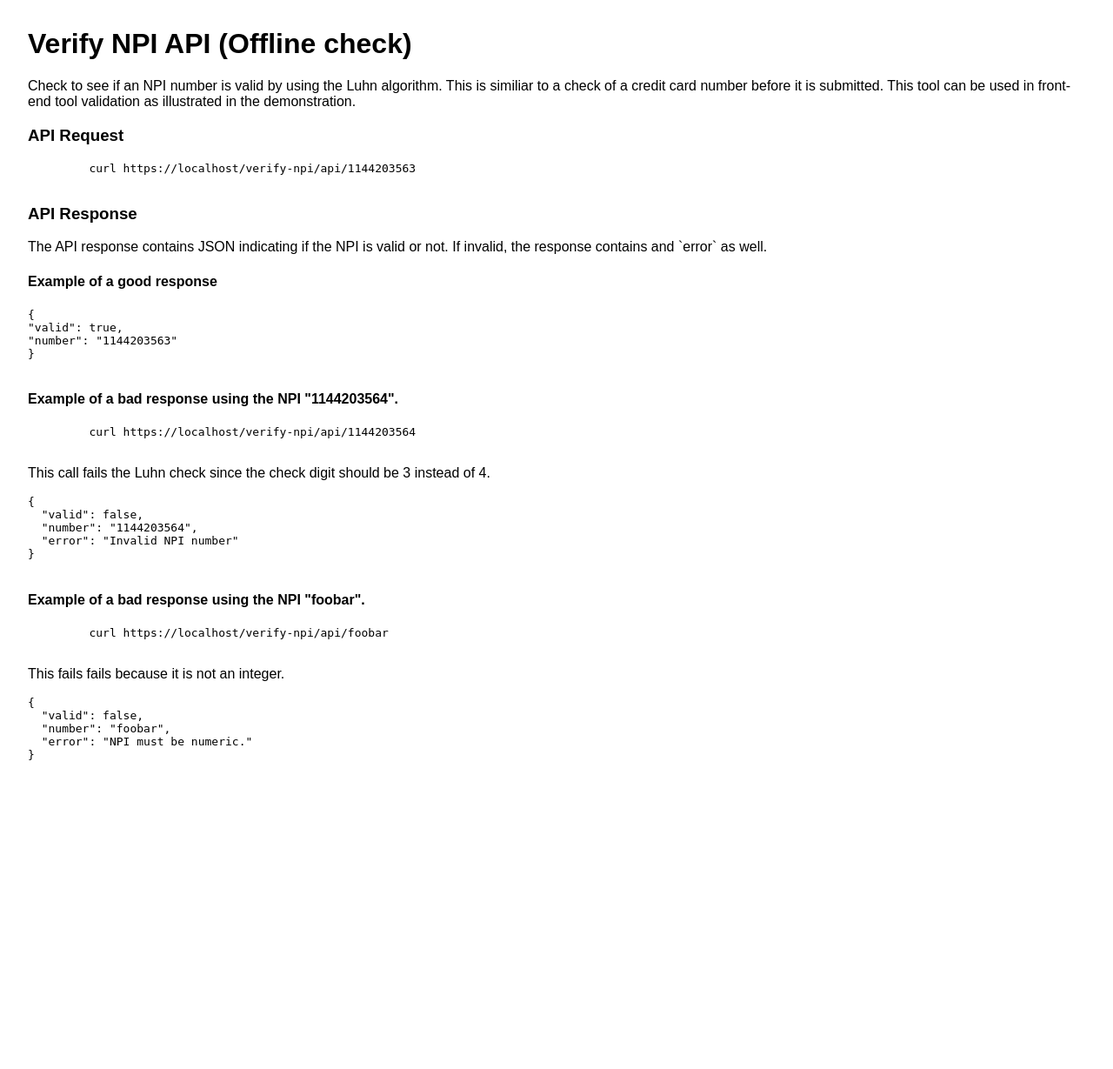
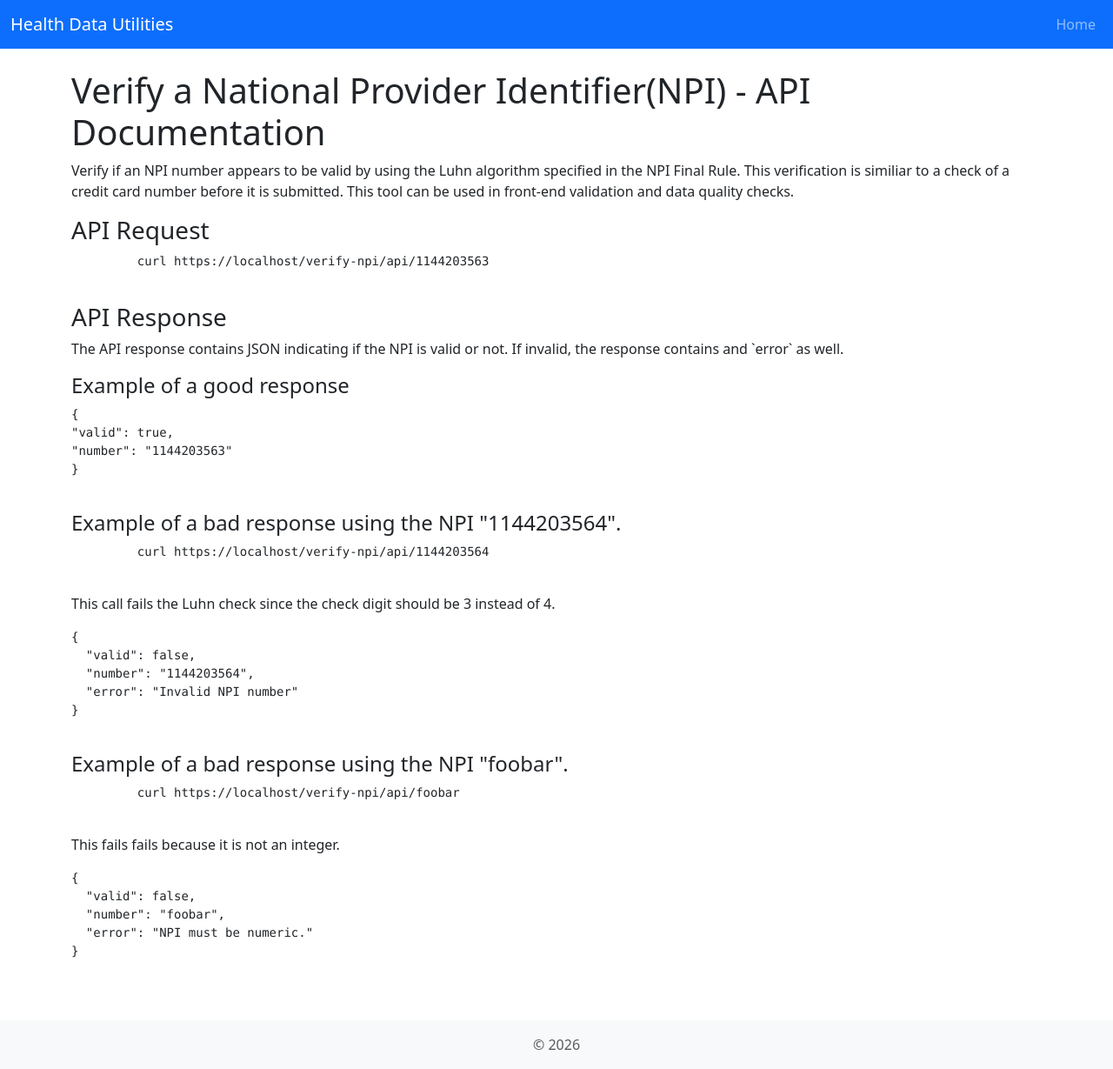
Before and after one commit to CDCgov/hdu, a Django app: page /verify-npi/api-doc/ in a window 1280 px wide. Shown: the whole page at 87% size. Before the commit the page ends 874 px from the top, so only its background shows below. Run offline with Django 5.2, Linux system fonts and the light colour scheme.

Commit message:
use base.html teamplate in templates

```diff
--- a/apps/vnpi/templates/vnpi/api-doc.html
+++ b/apps/vnpi/templates/vnpi/api-doc.html
@@ -1,20 +1,10 @@
-<!DOCTYPE html>
-<html lang="en">
-<head>
-    <meta charset="UTF-8">
-    <title>Verify NPI API (Offline check)</title>
-    <style>
-        body { font-family: Arial, sans-serif; margin: 2em; }
-        .form-group { margin-bottom: 1.5em; }
-        label { display: block; margin-bottom: 0.5em; font-weight: bold; }
-        textarea { width: 100%; min-height: 150px; font-family: monospace; }
-        button { margin-top: 0.5em; }
-    </style>
-</head>
-<body>
-    <h1>Verify NPI API (Offline check)</h1>
-    <p>Check to see if an NPI number is valid by using the Luhn algorithm.  This is similiar to a check of a credit card number before it is submitted.
-        This tool can be used in front-end tool validation as illustrated in the demonstration.</p>
+{% extends "home/base.html" %}
+{% block title %}Verify a National Provider Identifier(NPI) - API Documentation{% endblock %}
+{% block content %}
+    <h1>Verify a National Provider Identifier(NPI) - API Documentation</h1>
+    <p>Verify if an NPI number appears to be valid by using the Luhn algorithm specified in the NPI Final Rule.  This verification
+        is similiar to a check of a credit card number before it is submitted.
+        This tool can be used in front-end validation and data quality checks.</p>
     <h3>API Request</h3>
 
     <pre>
@@ -63,6 +53,4 @@
 }
  </pre>
 
-
-</body>
-</html>
+{% endblock %}
```
Also changed, not shown: apps/vnpi/templates/vnpi/index.html (+7 -19 lines).
